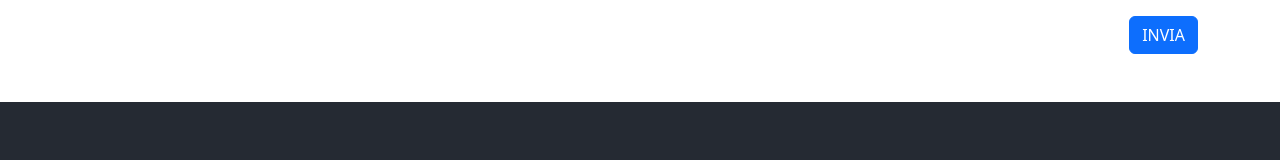
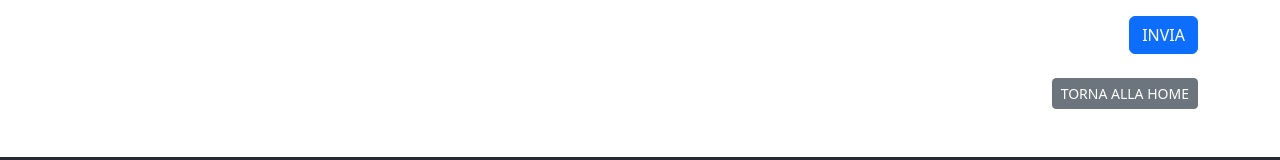
Before and after one commit to ArmandoMarino/Booliveroo-front, a Vue app: page /contact in a window 1280 px wide. Shown: the part 557-717 px from the top of the page. Built offline with nearby package versions, Linux system fonts and the light colour scheme.

Commit message:
connect home at contact page

```diff
--- a/src/components/RestaurantForm.vue
+++ b/src/components/RestaurantForm.vue
@@ -60,6 +60,10 @@ export default {
             <button type="submit" class="btn btn-primary">INVIA</button>
         </div>
     </form>
+    <div class="d-flex justify-content-end">
+
+        <router-link :to="{ name: 'home' }" class="btn btn-sm btn-secondary mt-2 ">TORNA ALLA HOME</router-link>
+    </div>
 </template>
 
 <style scoped lang="scss">
--- a/src/router/index.js
+++ b/src/router/index.js
@@ -4,7 +4,7 @@ import { createRouter, createWebHistory } from "vue-router";
 // Importo le pagine che voglio usare
 import HomePage from "../pages/HomePage.vue";
 import NotFoundPage from "../pages/NotFoundPage.vue";
-import ContactPage from '../pages/ContactPage';
+import ContactPage from "../pages/ContactPage.vue";
 
 // Creo il Router e definisco le rotte
 const router = createRouter({
@@ -16,7 +16,7 @@ const router = createRouter({
     { path: "/", name: "home", component: HomePage },
 
     // Rotta per la pagina del form
-    {path: '/contact', name: 'contact_page', component: ContactPage},
+    { path: '/contact', name: 'contact_page', component: ContactPage},
 
     // NotFoundPage (lasciatela come ultima posizione )
     { path: "/:pathMatch(.*)*", name: "not-found", component: NotFoundPage },
```
